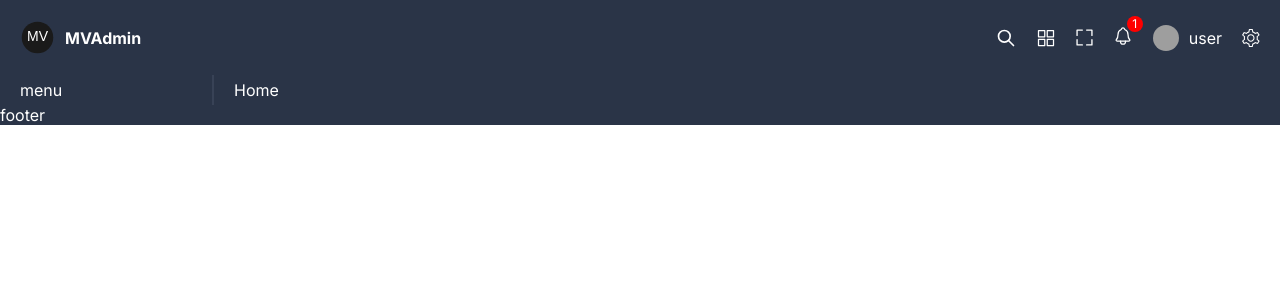
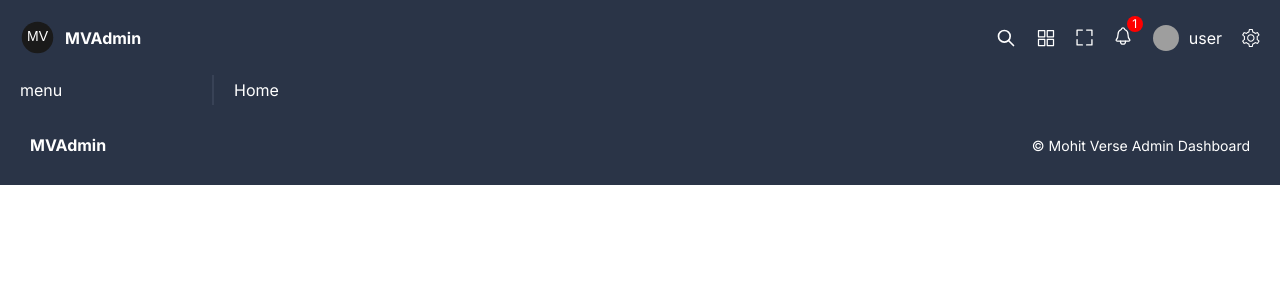
Before and after one commit to Mohit-Mehra/react-admin-dashboard, a React (Vite) app: page / in a window 1280 px wide. Shown: the top 300 px of the page. Built offline with nearby package versions, Linux system fonts and the light colour scheme; grey boxes are pictures that could not be loaded.

Commit message:
Footer Complete

```diff
--- a/src/components/footer/Footer.tsx
+++ b/src/components/footer/Footer.tsx
@@ -1,7 +1,10 @@
 import "./footer.scss"
 const Footer = () => {
   return (
-    <div>footer</div>
+    <div className="footer">
+      <span>MVAdmin</span>
+      <span>© Mohit Verse Admin Dashboard</span>
+    </div>
   )
 }
 
--- a/src/components/footer/footer.scss
+++ b/src/components/footer/footer.scss
@@ -0,0 +1,15 @@
+.footer {
+  display: flex;
+  align-items: center;
+  justify-content: space-between;
+  padding: 30px;
+
+  span {
+    &:first-child {
+      font-weight: bold;
+    }
+    &:last-child{
+        font-size: 14px;
+    }
+  }
+}
```
